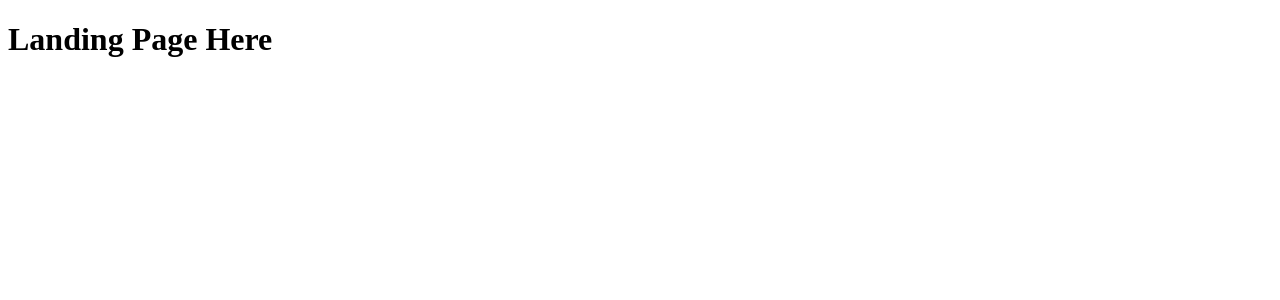
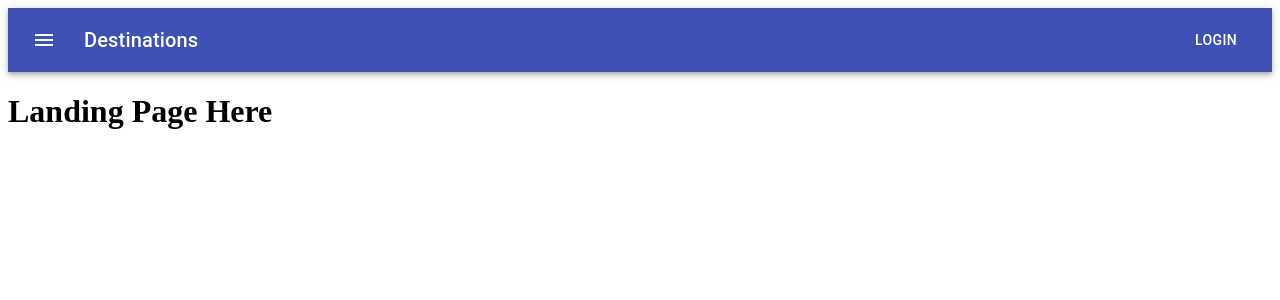
Before and after one commit to gootieno/EasyBreezy, a React (Create React App) app in the folder frontend/: page / in a window 1280 px wide. Shown: the top 300 px of the page. Built offline with nearby package versions, Linux system fonts and the light colour scheme.

Commit message:
imported material ui and set up routes

```diff
--- a/frontend/package.json
+++ b/frontend/package.json
@@ -3,6 +3,8 @@
   "version": "0.1.0",
   "private": true,
   "dependencies": {
+    "@material-ui/core": "^4.12.2",
+    "@material-ui/icons": "^4.11.2",
     "@testing-library/jest-dom": "^4.2.4",
     "@testing-library/react": "^9.5.0",
     "@testing-library/user-event": "^7.2.1",
--- a/frontend/src/components/Destination/index.js
+++ b/frontend/src/components/Destination/index.js
@@ -3,12 +3,16 @@
 
 function Destination() {
   const [events, setEvents] = useState([1, 2, 3, 4]);
+
   return (
-    <div>
+    <>
       {events.map((event) => (
-        <Event event={event} />
+        <>
+          <Event event={event} />
+          <br />
+        </>
       ))}
-    </div>
+    </>
   );
 }
 
--- a/frontend/src/components/Event/index.js
+++ b/frontend/src/components/Event/index.js
@@ -1,9 +1,52 @@
 import React from "react";
+import { useHistory } from "react-router-dom";
+import { makeStyles } from "@material-ui/core/styles";
+import Card from "@material-ui/core/Card";
+import CardActions from "@material-ui/core/CardActions";
+import CardContent from "@material-ui/core/CardContent";
+import Button from "@material-ui/core/Button";
+import Typography from "@material-ui/core/Typography";
 
+const useStyles = makeStyles({
+  root: {
+    minWidth: 275,
+  },
+  title: {
+    fontSize: 14,
+  },
+  pos: {
+    marginBottom: 12,
+  },
+  cardContainer: {},
+});
 function Event({ event }) {
+  const classes = useStyles();
+
+  const history = useHistory();
+
+  const handleCardContainer = (e) => {
+    const id = String(e.target.id);
+    history.push(`/events/${id}`);
+  };
+
   return (
-    <div>
-      <h1>This is event number: {event}</h1>
+    <div
+      onClick={handleCardContainer}
+      className={classes.cardContainer}
+      id={event}
+    >
+      <Card className={classes.root}>
+        <CardContent>
+          <Typography
+            className={classes.title}
+            color="textSecondary"
+            gutterBottom
+          >
+            Event Number {event}
+          </Typography>
+          <Typography>Event Date Here</Typography>
+        </CardContent>
+      </Card>
     </div>
   );
 }
--- a/frontend/src/components/LandingPage/index.js
+++ b/frontend/src/components/LandingPage/index.js
@@ -1,8 +1,55 @@
 import React from "react";
+import { useHistory } from "react-router-dom";
+
+import { makeStyles } from "@material-ui/core/styles";
+import AppBar from "@material-ui/core/AppBar";
+import Toolbar from "@material-ui/core/Toolbar";
+import Typography from "@material-ui/core/Typography";
+import Button from "@material-ui/core/Button";
+import IconButton from "@material-ui/core/IconButton";
+import MenuIcon from "@material-ui/icons/Menu";
+
+const useStyles = makeStyles((theme) => ({
+  root: {
+    flexGrow: 1,
+  },
+  menuButton: {
+    marginRight: theme.spacing(2),
+  },
+  title: {
+    flexGrow: 1,
+  },
+}));
 
 function LandingPage() {
+  const history = useHistory();
+  const handleDestinations = (e) => {
+    history.push("/destinations");
+  };
+
+  const classes = useStyles();
   return (
     <div>
+      <AppBar position="static">
+        <Toolbar>
+          <IconButton
+            edge="start"
+            className={classes.menuButton}
+            color="inherit"
+            aria-label="menu"
+          >
+            <MenuIcon />
+          </IconButton>
+          <Typography
+            variant="h6"
+            className={classes.title}
+            onClick={handleDestinations}
+          >
+            Destinations
+          </Typography>
+          <Button color="inherit">Login</Button>
+        </Toolbar>
+      </AppBar>
       <h1>Landing Page Here</h1>
     </div>
   );
```
Also changed, not shown: 1 other file (tests, documents, lock files or other folders).
